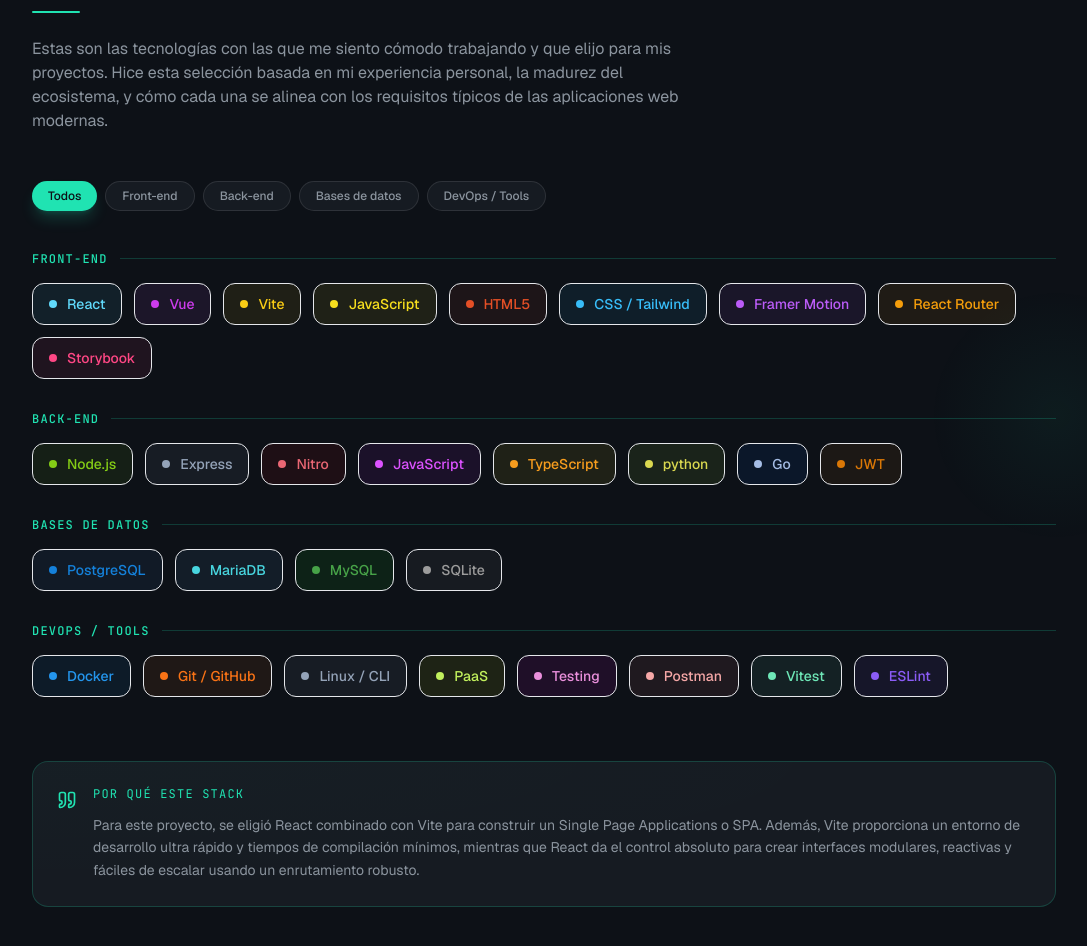
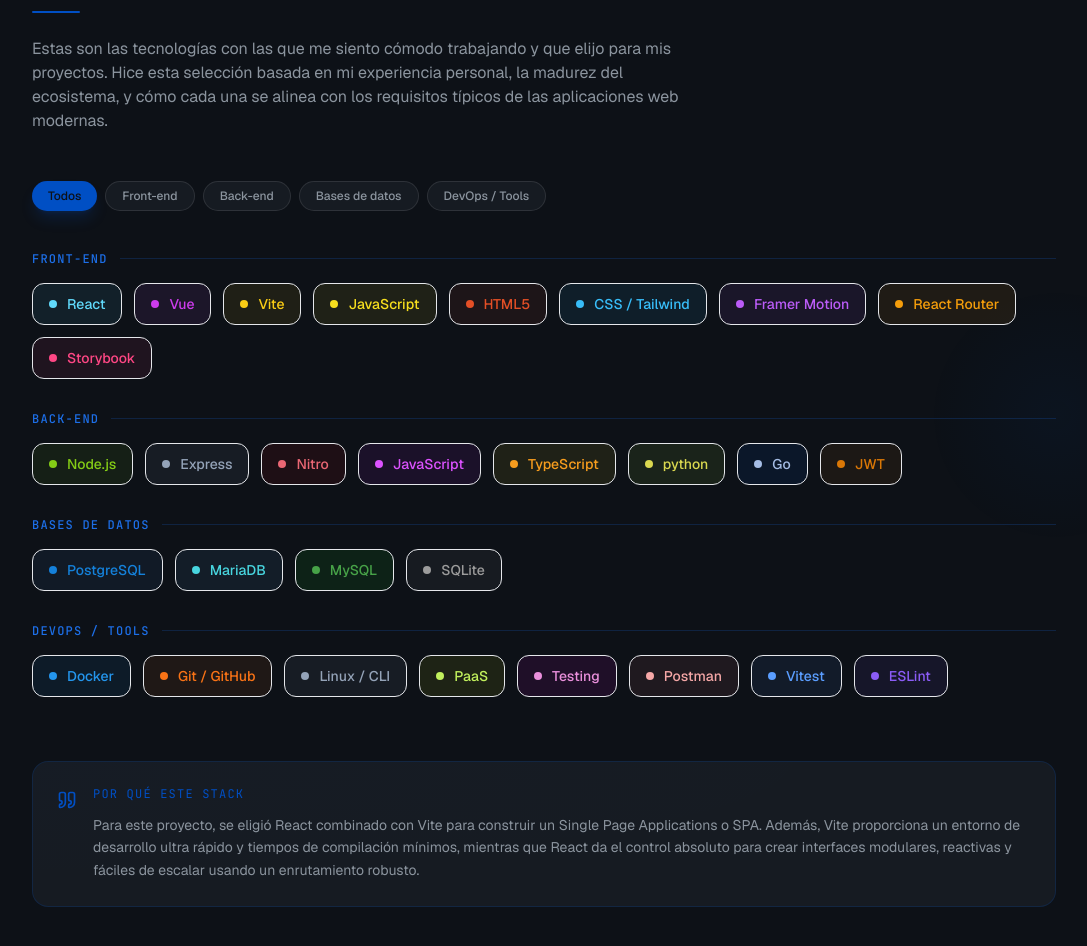
Before and after one commit to Pxdro-410/portafolio-PedroCaso, a React (Vite) app: page / in a window 1280 px wide. Shown: the part 1848-2794 px from the top of the page, without its empty margins (96-1183 px from the left). Built offline with nearby package versions, Linux system fonts and the light colour scheme.

Commit message:
style: mejora en la tonalidad azul para el portafolio

```diff
--- a/src/App.jsx
+++ b/src/App.jsx
@@ -1,5 +1,4 @@
 import ParticleBackground from './components/canvas/ParticleBackground'
-import Navbar from './components/layout/Navbar'
 import Hero from './components/sections/Hero'
 import About from './components/sections/About'
 import Technologies from './components/sections/Technologies'
@@ -9,13 +8,7 @@
 function App() {
   return (
     <>
-      {/* Interactive canvas background — fixed, behind everything */}
       <ParticleBackground />
-
-      {/* Fixed navigation */}
-      <Navbar />
-
-      {/* Main content — sits above the canvas */}
       <main className="relative z-10">
         <Hero />
         <About />
--- a/src/components/layout/Navbar.jsx
+++ b/src/components/layout/Navbar.jsx
@@ -53,7 +53,7 @@
       transition={{ duration: 0.6, ease: 'easeOut' }}
       className={`fixed top-0 left-0 right-0 z-50 transition-all duration-300 ${
         scrolled
-          ? 'bg-bg-base/85 backdrop-blur-xl border-b border-accent-mint/10 shadow-lg shadow-black/30'
+          ? 'bg-bg-base/85 backdrop-blur-xl border-b border-accent-blue/10 shadow-lg shadow-black/30'
           : 'bg-transparent'
       }`}
     >
@@ -64,11 +64,11 @@
           onClick={(e) => handleLinkClick(e, '#hero')}
           className="font-mono text-sm font-medium group"
         >
-          <span className="text-accent-mint group-hover:text-accent-mint-light transition-colors">
+          <span className="text-accent-blue group-hover:text-accent-blue-light transition-colors">
             &lt;
           </span>
           <span className="text-text-primary mx-1">Pedro Caso</span>
-          <span className="text-accent-mint/70 group-hover:text-accent-mint transition-colors">
+          <span className="text-accent-blue/70 group-hover:text-accent-blue transition-colors">
             /&gt;
           </span>
         </a>
@@ -107,7 +107,7 @@
           href="https://github.com/Pxdro-410"
           target="_blank"
           rel="noopener noreferrer"
-          className="hidden md:flex items-center gap-2 px-4 py-2 rounded-lg border border-accent-mint/35 text-accent-mint text-sm font-medium hover:bg-accent-mint/8 hover:border-accent-mint/60 transition-all duration-200"
+          className="hidden md:flex items-center gap-2 px-4 py-2 rounded-lg border border-accent-blue/35 text-accent-blue text-sm font-medium hover:bg-accent-blue/8 hover:border-accent-blue/60 transition-all duration-200"
         >
           <NavGitHubIcon className="w-4 h-4" />
           GitHub
--- a/src/components/sections/Contact.jsx
+++ b/src/components/sections/Contact.jsx
@@ -27,9 +27,9 @@
     description: 'Escríbeme directo',
     href: 'mailto:pedrojuliocaso@gmail.com',
     icon: Mail,
-    color: '#22D3EE',
-    bg: 'rgba(34,211,238,0.08)',
-    border: 'rgba(34,211,238,0.3)',
+    color: '#004FC4',
+    bg: 'rgba(0,79,196,0.08)',
+    border: 'rgba(0,79,196,0.3)',
   },
 ]
 
@@ -43,7 +43,7 @@
         className="absolute inset-0 pointer-events-none"
         style={{
           background:
-            'radial-gradient(ellipse 60% 40% at 50% 80%, rgba(32,227,178,0.07) 0%, transparent 70%)',
+            'radial-gradient(ellipse 60% 40% at 50% 80%, rgba(0,79,196,0.07) 0%, transparent 70%)',
         }}
         aria-hidden="true"
       />
@@ -56,11 +56,11 @@
           transition={{ duration: 0.5 }}
           className="mb-12"
         >
-          <p className="font-mono text-accent-mint text-sm mb-3">04. Contacto</p>
+          <p className="font-mono text-accent-blue text-sm mb-3">04. Contacto</p>
           <h2 className="text-3xl sm:text-4xl font-bold text-text-primary mb-6">
             Contacto
           </h2>
-          <div className="w-12 h-0.5 bg-accent-mint rounded-full mx-auto mb-8" />
+          <div className="w-12 h-0.5 bg-accent-blue rounded-full mx-auto mb-8" />
 
           <p className="text-text-secondary text-base sm:text-lg leading-relaxed max-w-xl mx-auto">
             Estoy abierto a oportunidades laborales, colaboraciones, o trabajos en
--- a/src/components/sections/Technologies.jsx
+++ b/src/components/sections/Technologies.jsx
@@ -31,7 +31,7 @@
         className="absolute right-0 top-1/2 -translate-y-1/2 w-64 h-64 pointer-events-none"
         style={{
           background:
-            'radial-gradient(ellipse, rgba(32,227,178,0.05) 0%, transparent 70%)',
+            'radial-gradient(ellipse, rgba(0,79,196,0.05) 0%, transparent 70%)',
         }}
         aria-hidden="true"
       />
@@ -44,11 +44,11 @@
           transition={{ duration: 0.5 }}
           className="mb-12"
         >
-          <p className="font-mono text-accent-mint text-sm mb-3">02. Stack</p>
+          <p className="font-mono text-accent-blue text-sm mb-3">02. Stack</p>
           <h2 className="text-3xl sm:text-4xl font-bold text-text-primary mb-4">
             Tecnologías que uso
           </h2>
-          <div className="w-12 h-0.5 bg-accent-mint rounded-full mb-6" />
+          <div className="w-12 h-0.5 bg-accent-blue rounded-full mb-6" />
           <p className="text-text-secondary max-w-2xl leading-relaxed text-sm sm:text-base">
             Estas son las tecnologías con las que me siento cómodo trabajando y que elijo
             para mis proyectos. Hice esta selección basada en mi experiencia personal, la
@@ -68,7 +68,7 @@
             onClick={() => setActiveCategory(null)}
             className={`px-4 py-1.5 rounded-full text-xs font-medium transition-all duration-200 ${
               activeCategory === null
-                ? 'bg-accent-mint text-bg-base shadow-lg shadow-accent-mint/20'
+                ? 'bg-accent-blue text-bg-base shadow-lg shadow-accent-blue/20'
                 : 'bg-bg-surface border border-white/10 text-text-secondary hover:text-text-primary hover:border-white/20'
             }`}
           >
@@ -162,21 +162,21 @@
           initial={{ opacity: 0, y: 20 }}
           animate={visible ? { opacity: 1, y: 0 } : {}}
           transition={{ duration: 0.5, delay: 0.5 }}
-          className="mt-16 p-6 rounded-2xl bg-bg-surface border border-accent-mint/20 relative overflow-hidden"
+          className="mt-16 p-6 rounded-2xl bg-bg-surface border border-accent-blue/20 relative overflow-hidden"
         >
           <div
             className="absolute inset-0 opacity-30 pointer-events-none rounded-2xl"
             style={{
               background:
-                'radial-gradient(ellipse at top left, rgba(32,227,178,0.06) 0%, transparent 60%)',
+                'radial-gradient(ellipse at top left, rgba(0,79,196,0.06) 0%, transparent 60%)',
             }}
             aria-hidden="true"
           />
 
           <div className="relative flex gap-4">
-            <Quote className="w-5 h-5 text-accent-mint flex-shrink-0 mt-1" />
+            <Quote className="w-5 h-5 text-accent-blue flex-shrink-0 mt-1" />
             <div>
-              <p className="text-xs font-mono text-accent-mint uppercase tracking-widest mb-3">
+              <p className="text-xs font-mono text-accent-blue uppercase tracking-widest mb-3">
                 Por qué este stack
               </p>
               <p className="text-text-secondary text-sm leading-relaxed whitespace-pre-line">
--- a/src/data/technologies.js
+++ b/src/data/technologies.js
@@ -1,14 +1,9 @@
-/**
- * Technologies data
- * Stack elegido con justificación técnica — importante para la sección
- * "por qué lo escogiste" que pide Pixelworks.
- */
 
 export const techCategories = [
   {
     id: 'frontend',
     label: 'Front-end',
-    color: '#20E3B2',
+    color: '#1D6FE8',
     technologies: [
       {
         name: 'React',
@@ -69,7 +64,7 @@
   {
     id: 'backend',
     label: 'Back-end',
-    color: '#20E3B2',
+    color: '#1D6FE8',
     technologies: [
       {
         name: 'Node.js',
@@ -124,7 +119,7 @@
   {
     id: 'databases',
     label: 'Bases de datos',
-    color: '#20E3B2',
+    color: '#1D6FE8',
     technologies: [
       {
         name: 'PostgreSQL',
@@ -155,7 +150,7 @@
   {
     id: 'devops',
     label: 'DevOps / Tools',
-    color: '#20E3B2',
+    color: '#1D6FE8',
     technologies: [
       {
         name: 'Docker',
@@ -195,8 +190,8 @@
       },
       {
         name: 'Vitest',
-        color: '#6EE7B7',
-        bg: 'rgba(110, 231, 183, 0.08)',
+        color: '#5B9EFF',
+        bg: 'rgba(91, 158, 255, 0.08)',
         rationale:
           'Test runner integrado con Vite, más rápido que Jest en proyectos React',
       },
--- a/src/index.css
+++ b/src/index.css
@@ -31,16 +31,16 @@
     background: #0d1117;
   }
   ::-webkit-scrollbar-thumb {
-    background: #20e3b2;
+    background: #004fc4;
     border-radius: 3px;
   }
   ::-webkit-scrollbar-thumb:hover {
-    background: #5eefd0;
+    background: #3d7fe8;
   }
 
   /* Selection color */
   ::selection {
-    background-color: rgba(32, 227, 178, 0.25);
+    background-color: rgba(0, 79, 196, 0.28);
     color: #f5f5f0;
   }
 
@@ -61,23 +61,22 @@
 }
 
 @layer utilities {
-  /* Mint accent text — sólido, sin degradado */
   .accent-text {
-    color: #20e3b2;
+    color: #004fc4;
   }
 
-  /* Mint border on cards */
-  .mint-border {
+  /* Blaugrana border on cards */
+  .blaugrana-border {
     position: relative;
   }
 
-  .mint-border::before {
+  .blaugrana-border::before {
     content: '';
     position: absolute;
     inset: 0;
     border-radius: inherit;
     padding: 1px;
-    background: linear-gradient(135deg, #20e3b2, rgba(32, 227, 178, 0.3));
+    background: linear-gradient(135deg, #004fc4, rgba(165, 0, 68, 0.5));
     -webkit-mask:
       linear-gradient(#fff 0 0) content-box,
       linear-gradient(#fff 0 0);
@@ -89,19 +88,18 @@
     pointer-events: none;
   }
 
-  /* Mint glow */
-  .glow-mint {
+  /* Blaugrana glow */
+  .glow-blue {
     box-shadow:
-      0 0 20px rgba(32, 227, 178, 0.25),
-      0 0 60px rgba(32, 227, 178, 0.08);
+      0 0 20px rgba(0, 79, 196, 0.3),
+      0 0 60px rgba(0, 79, 196, 0.10);
   }
 
-  /* Keep gradient-text and text-gradient as aliases for compatibility */
   .gradient-text {
-    color: #20e3b2;
+    color: #004fc4;
   }
 
   .text-gradient {
-    color: #20e3b2;
+    color: #004fc4;
   }
 }
--- a/tailwind.config.js
+++ b/tailwind.config.js
@@ -13,10 +13,13 @@
           elevated: '#1C2128',
         },
         accent: {
-          mint: '#20E3B2',
-          'mint-light': '#5EEFD0',
-          'mint-dim': '#0FAF88',
+          blue: '#004FC4',
+          'blue-light': '#3D7FE8',
+          'blue-dim': '#003A96',
           white: '#F5F5F0',
+          red: '#A50044',
+          'red-light': '#D4005A',
+          'red-dim': '#7A0033',
         },
         text: {
           primary: '#F5F5F0',
```
Also changed, not shown: src/components/sections/Projects.jsx (+9 -9 lines).
